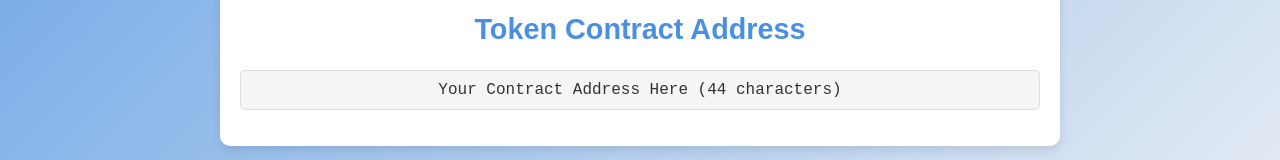
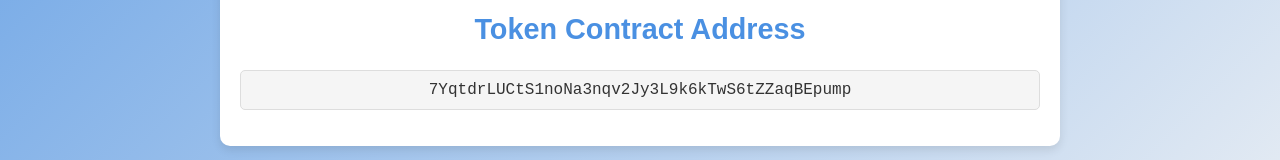
Before and after one commit to unclelongobardi/aidci, a plain HTML site: page index.html in a window 1280 px wide. Shown: the part 730-890 px from the top of the page. Drawn offline with Linux system fonts and the light colour scheme.

Commit message:
Update index.html

```diff
--- a/index.html
+++ b/index.html
@@ -146,7 +146,7 @@
     </div>
     <div id="main">
         <h2>Token Contract Address</h2>
-        <p id="contract-address" style="font-family: 'Courier New', monospace; background-color: #f5f5f5; padding: 10px; border-radius: 5px; border: 1px solid #ddd;">Your Contract Address Here (44 characters)</p>
+        <p id="contract-address" style="font-family: 'Courier New', monospace; background-color: #f5f5f5; padding: 10px; border-radius: 5px; border: 1px solid #ddd;">7YqtdrLUCtS1noNa3nqv2Jy3L9k6kTwS6tZZaqBEpump</p>
     </div>
 
     <div id="second-part">
```
